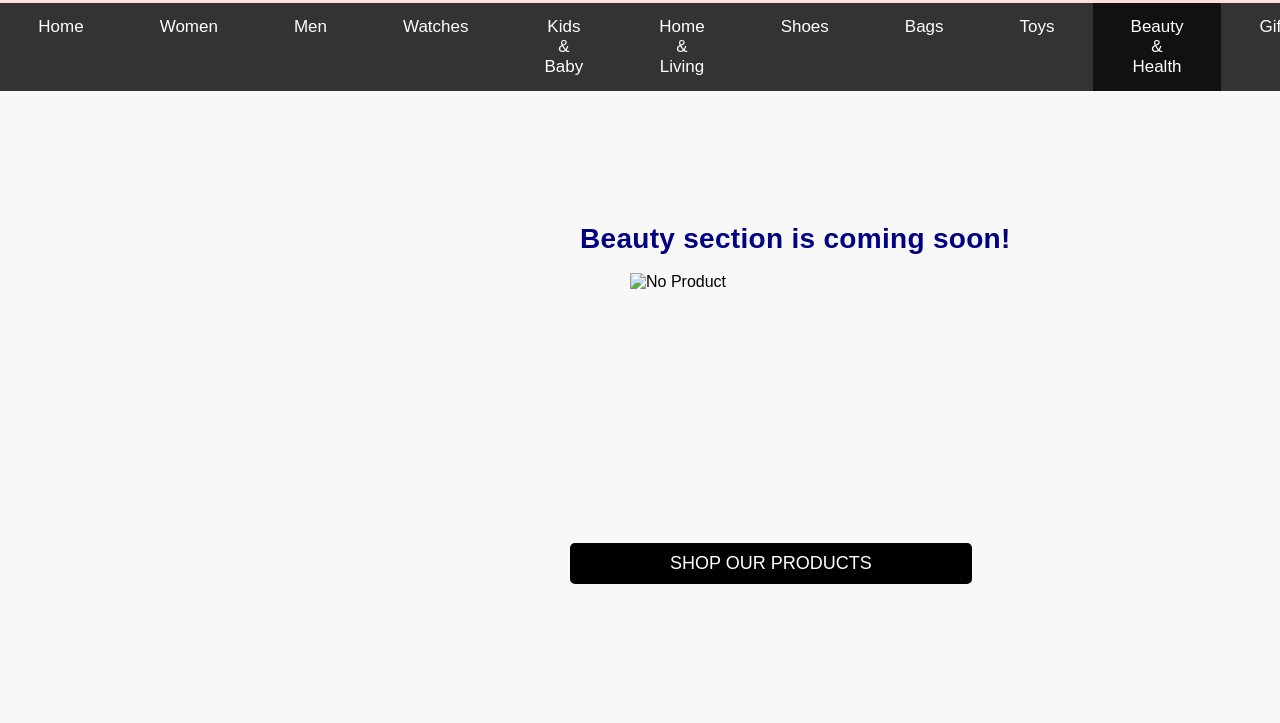
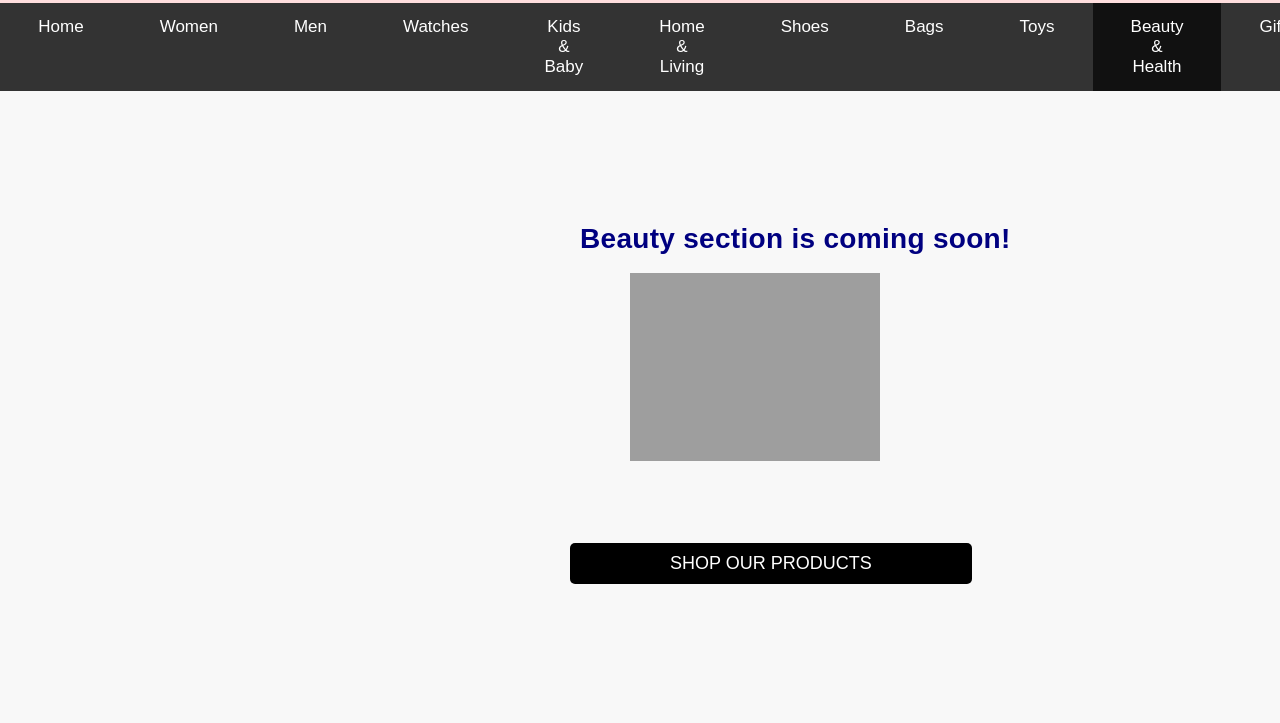
Before and after one commit to Hangumarchana/MyFirstWeb, a plain HTML site: page Beauty.html in a window 1280 px wide. Shown: the part 77-800 px from the top of the page. Drawn offline with Linux system fonts and the light colour scheme; the site is published under a folder, as on GitHub Pages, so addresses that start at the root find nothing; a web font is replaced by a local one.

Commit message:
Add files via upload

```diff
--- a/Beauty.html
+++ b/Beauty.html
@@ -76,7 +76,7 @@
 <div id="loginContainer"></div>
 <div id="alertDisplay"><p id="al1"> HI HANGUM </p></div>
 <div class="triangle"></div>
-<img src="/assets/Essensials/noProduct.gif" id="NoPD" alt="No Product" >
+<img src="noProduct.gif" id="NoPD" alt="No Product" >
 <p id="msg">Beauty section is coming soon!</p>
 <button id="shop" onclick="toHome()">SHOP OUR PRODUCTS </button>
 <section class="Footer">
```
